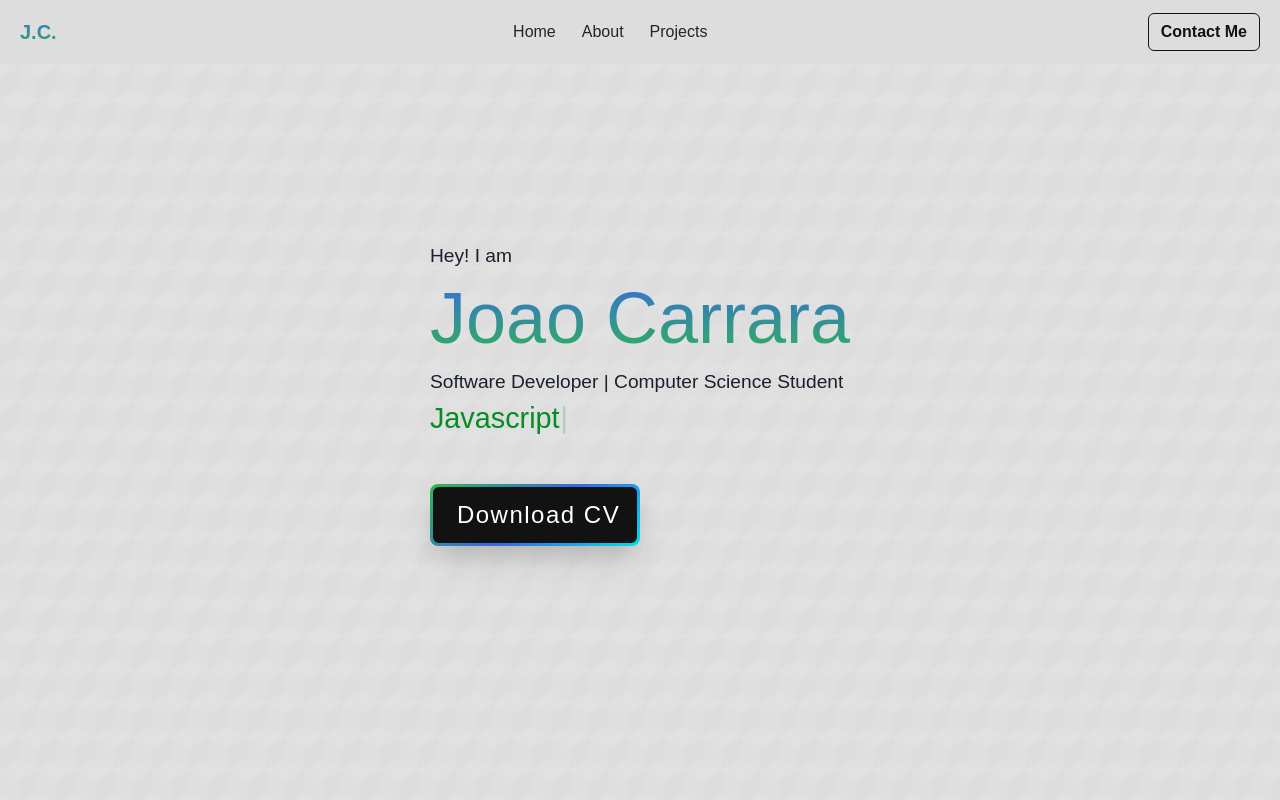
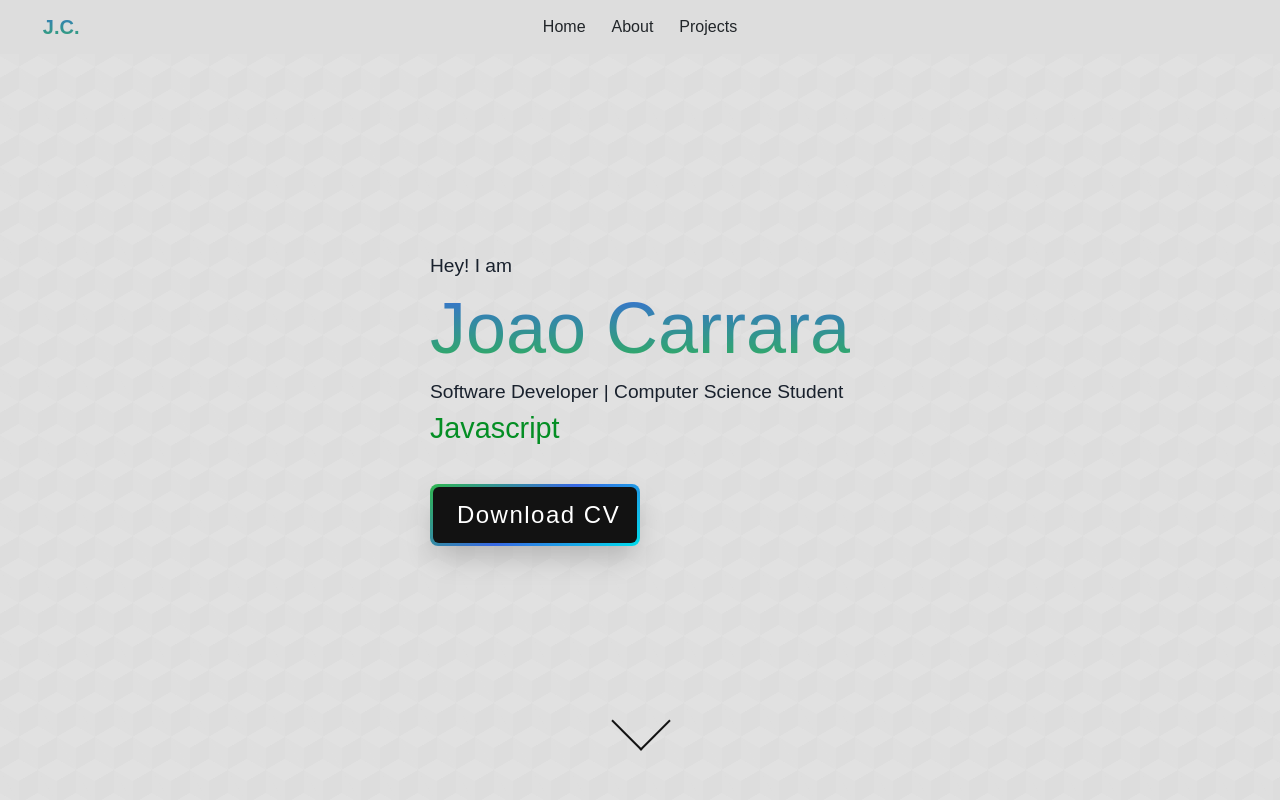
Before and after one commit to Carrara1/Portfolio, a React (Vite) app: page / in a window 1280 px wide. Shown: the top 800 px of the page. Built offline with nearby package versions, Linux system fonts and the light colour scheme.

Commit message:
Updated homepage and  navbar. Removed ContactPage

```diff
--- a/src/App.jsx
+++ b/src/App.jsx
@@ -5,7 +5,7 @@ import HomeNavbar from "./components/HomeNavbar";
 import HomePage from "./pages/HomePage";
 import AboutPage from "./pages/AboutPage";
 import ProjectsPage from "./pages/ProjectsPage";
-import ContactPage from "./pages/ContactPage";
+
 //
 function App() {
 	return (
@@ -14,7 +14,6 @@ function App() {
 			<HomePage />
 			<AboutPage />
 			<ProjectsPage />
-			<ContactPage />
 		</>
 	);
 }
--- a/src/components/HomeNavbar.jsx
+++ b/src/components/HomeNavbar.jsx
@@ -14,7 +14,13 @@ function HomeNavbar() {
 		<>
 			<Navbar fixed="top" className="navbar">
 				<Navbar.Brand> J.C. </Navbar.Brand>
-				<Button ref={ref} onClick={scrollToTop} className="ms-auto" variant="">
+
+				<Button
+					ref={ref}
+					onClick={scrollToTop}
+					className="nav-buttons"
+					variant=""
+				>
 					Home
 				</Button>
 				<Button
@@ -31,14 +37,6 @@ function HomeNavbar() {
 				>
 					Projects
 				</Button>
-
-				<Button
-					onClick={() => window.location.replace("#contact")}
-					className="ms-auto"
-					variant="outline-dark"
-				>
-					Contact Me
-				</Button>
 			</Navbar>
 		</>
 	);
--- a/src/index.css
+++ b/src/index.css
@@ -41,19 +41,21 @@ body {
   color:#121212;
   padding: 10;
   margin: 0;
-
+  justify-content: center;
 
 }
 
 
 
 .navbar-brand{
+  position: fixed;
+  left: 1%;
   font-size: 20px;
   background: -webkit-linear-gradient(#3868e3, #2fb74f);
   -webkit-background-clip: text;
   -webkit-text-fill-color: transparent;
   font-weight: bold;
-  margin-left: 20px;
+  margin-left: 30px;
 
 
 
@@ -109,12 +111,15 @@ body {
 }
 
 .curriculum-btn {
+
+  justify-content: center;
   display: inline-block;
   text-decoration: none;
-  margin: 10px 0;
+  margin: 0 0;
   letter-spacing: 2px;
   border-radius: 40px;
   background: linear-gradient(90deg, #0162c8, #55e7fc);
+
 }
 
 
@@ -303,3 +308,50 @@ body {
 .education-content {
   padding-top: 1rem;
 }
+
+
+
+/* SCROLL DOWN  ANIMATION*/
+.arrow,
+.arrow:before {
+position: absolute;
+justify-content: center;
+left: 50%;
+
+
+}
+.arrow {
+  width: 40px;
+  height: 40px;
+  top: 90%;
+  margin: -20px 0 0 -20px;
+  -webkit-transform: rotate(45deg);
+  border-left: none;
+  border-top: none;
+  border-right: 2px #121212 solid;
+  border-bottom: 2px #121212 solid;
+
+}
+.arrow:before{
+  content: '';
+  width: 20px;
+  height: 20px;
+  top: 50%;
+  margin: -10px 0 0 -10px;
+  border-left: none;
+  border-top: none;
+  border-right: 1px #121212 solid;
+  border-bottom: 1px #121212 solid;
+  animation-duration: 2s;
+  animation-iteration-count: infinite;
+  animation-name: arrow;
+}
+@keyframes arrow {
+  0% {
+    opacity: 1;
+  }
+  100% {
+    opacity: 0;
+    transform: translate(-10px, -10px);
+  }
+}
--- a/src/pages/AboutPage.jsx
+++ b/src/pages/AboutPage.jsx
@@ -23,6 +23,8 @@ function AboutPage() {
 						language in the future,
 						<br />
 						but my current focus is on improving my technology skills.
+						<br />A few of my hobbies are going to the gym and listening to
+						music in my free time.
 					</h2>
 					<br />
 					<Tabs defaultActiveKey="skils" className="about-tabs">
--- a/src/pages/ContactPage.jsx
+++ /dev/null
@@ -1,51 +0,0 @@
-import { useRef } from "react";
-import emailjs from "@emailjs/browser";
-
-function ContactPage() {
-	const form = useRef();
-
-	const sendEmail = (e) => {
-		e.preventDefault();
-
-		emailjs
-			.sendForm(
-				import.meta.env.SERVICE_ID,
-				import.meta.env.TEMPLATE_ID,
-				form.current,
-				import.meta.env.PUBLIC_KEY
-			)
-			.then(
-				(result) => {
-					console.log(result.text);
-					console.log("message sent!");
-				},
-				(error) => {
-					console.log(error.text);
-				}
-			);
-	};
-
-	return (
-		<div className="contact-page">
-			<div className="text" id="contact">
-				<h1 className="h1">Let's Contact</h1>
-				<p>
-					I am always looking for new opportunities, so feel free to contact me,
-					I'll try my best to get back to you as soon as possible!
-				</p>
-				<br />
-				<form ref={form} onSubmit={sendEmail}>
-					<label>Name</label>
-					<input type="text" name="user_name" />
-					<label>Email</label>
-					<input type="email" name="user_email" />
-					<label>Message</label>
-					<textarea name="message" />
-					<input type="submit" value="Send" />
-				</form>
-			</div>
-		</div>
-	);
-}
-
-export default ContactPage;
--- a/src/pages/HomePage.jsx
+++ b/src/pages/HomePage.jsx
@@ -3,6 +3,7 @@ import Typewriter from "typewriter-effect";
 
 const HomePage = () => {
 	return (
+		<div>
 			<div className="home-background">
 				<div className="home-page">
 					<div className="bio">
@@ -30,6 +31,9 @@ const HomePage = () => {
 							<span className="text">Download CV</span>
 						</Button>
 					</div>
+					<div className="socials"></div>
+				</div>
+				<a className="arrow" href="#about"></a>
 			</div>
 		</div>
 	);
```
Also changed, not shown: src/store.jsx (deleted, +0 -22 lines). Lines whose indentation alone changed are shown as unchanged.
